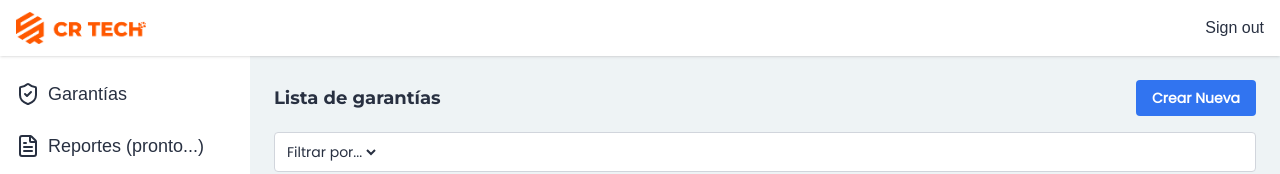
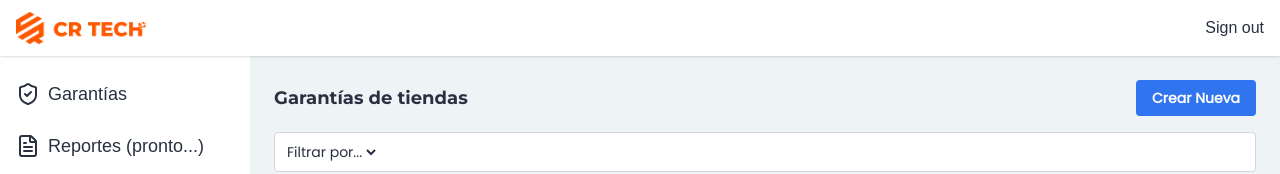
Before and after one commit to byronjvh/garantias, a Next.js app: page /dashboard/garantias in a window 1280 px wide. Shown: the top 174 px of the page. Built offline with nearby package versions, Linux system fonts and the light colour scheme.

Commit message:
UPD: warranty list title

```diff
--- a/app/dashboard/garantias/page.tsx
+++ b/app/dashboard/garantias/page.tsx
@@ -18,7 +18,7 @@ export default function GarantiasPage() {
         <>
             <header className="flex flex-col gap-4">
                 <div className="flex justify-between items-center">
-                    <h1 className="font-title font-bold text-lg">Lista de garantías</h1>
+                    <h1 className="font-title font-bold text-lg">Garantías de tiendas</h1>
                     <PrimaryButton text="Crear Nueva" />
                 </div>
                 <div className="flex justify-between bg-card-bg p-2 rounded text-sm border border-gray-300">
@@ -43,8 +43,8 @@ export default function GarantiasPage() {
                                 </div>
                                 <p className="flex items-center justify-center">{warranty.fecha} </p>
                                 <div className="flex items-center justify-end gap-2">
-                                    <button className="bg-accent p-1 text-white rounded cursor-pointer"><Pencil size={18} /></button>
-                                    <button className="bg-red-500 p-1 text-white rounded cursor-pointer"><Trash2 size={18} /></button>
+                                    <button className="bg-accent p-1 text-white rounded cursor-pointer"><Pencil size={20} /></button>
+                                    <button className="bg-red-500 p-1 text-white rounded cursor-pointer"><Trash2 size={20} /></button>
                                 </div>
                             </article>
                         </li>
```
